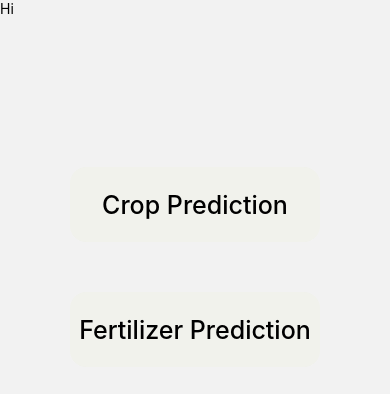
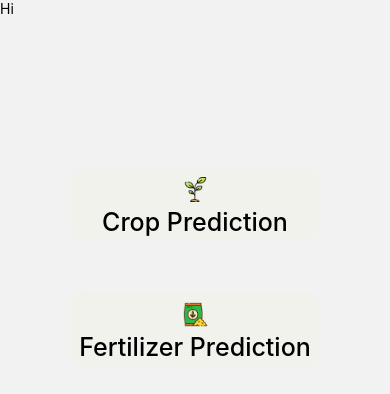
Before and after one commit to Tractonite/crop-prediction-and-irrigation, a React Native app: screen /OptionScreen in a window 390 px wide. Shown: the top 394 px of the page. Built offline with nearby package versions, Linux system fonts and the light colour scheme.

Commit message:
added icons

```diff
--- a/components/NextButton.js
+++ b/components/NextButton.js
@@ -4,15 +4,27 @@ import {
   TouchableOpacity,
   View,
   onPress,
+  Image
 } from "react-native";
 import React from "react";
+const crop_pre = {
+  id: 1,
+  name: "Crop Prediction",
+  image: require("../assets/images/crop.png"),
+};
 
+const ferti_pre = {
+  id: 2,
+  name: "Fertilizer",
+  image: require("../assets/images/ferti.png"),
+};
 export default function NextButton({
   style,
   width = 250,
   height = 75,
   fontSize = 25,
   title,
+  test,
   center = true,
   backgroundColor = "#F1F2EC",
   onPress,
@@ -23,12 +35,19 @@ export default function NextButton({
       height,
       borderRadius: 16,
       backgroundColor,
-      marginTop:50,
+      marginTop: 50,
       alignItems: "center",
       justifyContent: "center",
       alignSelf: center ? "center" : "auto",
       elevation: 5,
       ...style,
+    },
+    buttonImageIconStyle: {
+      padding: 10,
+      margin: 5,
+      height: 25,
+      width: 25,
+      resizeMode: 'stretch',
     },
   });
   return (
@@ -37,7 +56,8 @@ export default function NextButton({
       style={styles.btnStyle}
       onPress={(e) => onPress(e)}
     >
-        <Text style={{ fontSize, fontWeight: 500 }}>{title}</Text>
+      <Image source={test == 1 ? crop_pre.image : ferti_pre.image} style={styles.buttonImageIconStyle} />
+      <Text style={{ fontSize, fontWeight: 500 }}>{title}</Text>
     </TouchableOpacity>
   );
 }
--- a/screens/OptionScreen.js
+++ b/screens/OptionScreen.js
@@ -3,17 +3,7 @@ import { useContext } from "react";
 import { UserData } from '../Contexts/UserData'
 import NextButton from "../components/NextButton";
 import { View, SafeAreaView, Button, Text } from "react-native";
-// const crop_pre = {
-//     id: 1,
-//     name: "Crop Prediction",
-//     image: require("../assets/images/crop.png"),
-// };
 
-// const ferti_pre = {
-//     id: 2,
-//     name: "Fertilizer",
-//     image: require("../assets/images/fert.png"),
-// };
 
 export default function OptionScreen({ navigation }) {
     const { option, setOption } = useContext(UserData)
@@ -23,15 +13,15 @@ export default function OptionScreen({ navigation }) {
             <Text>Hi</Text>
             <View style={styles.buttonWrapper}>
                 <NextButton
-
                     title={'Crop Prediction'}
+                    test={1}
                     onPress={() => {
                         navigation.navigate("CropPredictions");
                     }}
                 />
                 <NextButton
-
                     title={'Fertilizer Prediction'}
+                    test={2}
                     onPress={() => {
                         navigation.navigate("FertilizerPredictions");
                     }}
```
